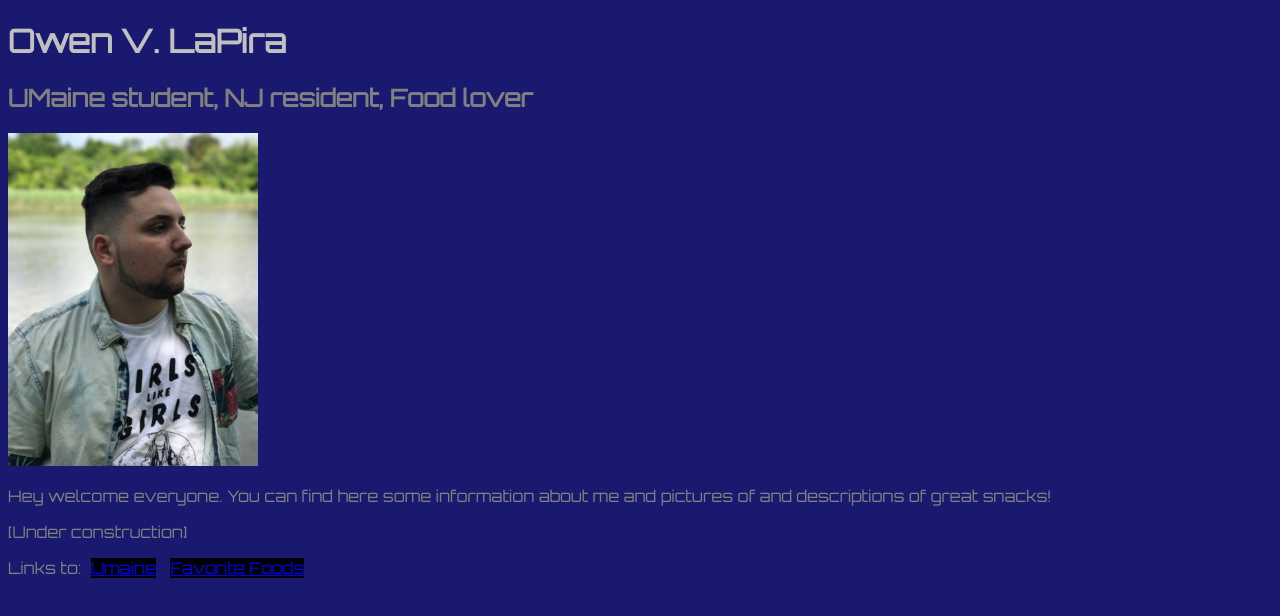
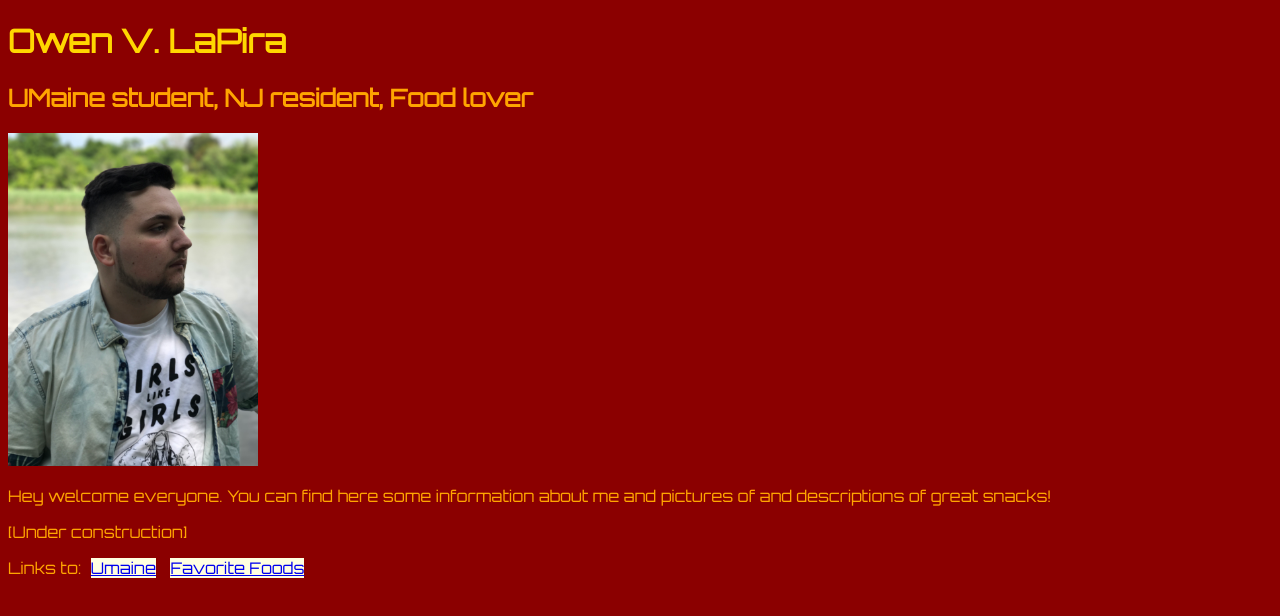
Before and after one commit to Owenl42/Owenl42.github.io, a plain HTML site: page index.html in a window 1280 px wide. Drawn offline with Linux system fonts and the light colour scheme.

Commit message:
Add files via upload

```diff
--- a/styles.css
+++ b/styles.css
@@ -1,6 +1,6 @@
-h1{color:silver;}
-body {background: midnightblue;
-color: grey;
+h1{color:gold;}
+body {background: darkred;
+color: orange;
 
 font-family: 'Orbitron', sans-serif;
 
@@ -9,7 +9,7 @@ font-family: 'Orbitron', sans-serif;
 
 a {
 display:inline-block'
-border: 2px black
+border: 2px gold
 padding: 20px;
 margin: 5px;
-background: black }
+background: lightyellow }
```
